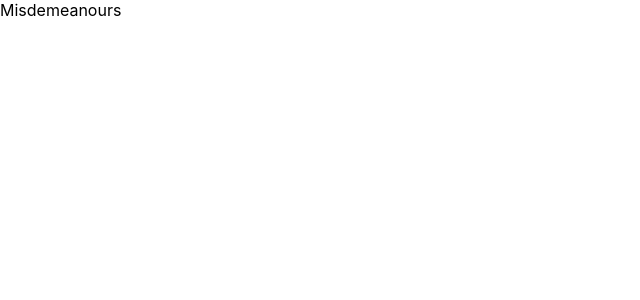
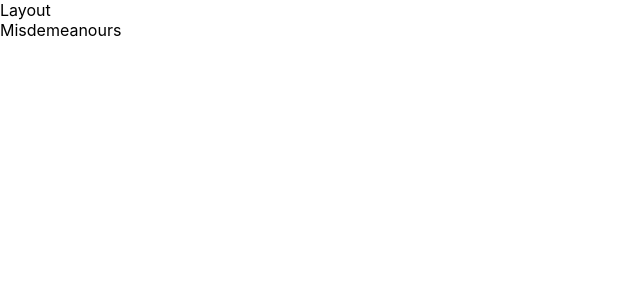
Before and after one commit to woodystock/react-router-faklandia, a React (Create React App) app: page /Misdemeanours in a window 1280 px wide. Shown: the top 300 px of the page, without its empty margins (0-640 px from the left). Built offline with nearby package versions, Linux system fonts and the light colour scheme.

Commit message:
Added Nested Routes

```diff
--- /dev/null
+++ b/src/layouts/FaklandiaLayout.js
@@ -0,0 +1,13 @@
+import { Outlet } from "react-router-dom"
+
+const FaklandiaLayout = () => {
+    return (
+        <div>
+            Layout
+            <Outlet />
+        </div>
+    )
+}
+
+
+export default FaklandiaLayout
--- a/src/routes/FaklandiaRouter.js
+++ b/src/routes/FaklandiaRouter.js
@@ -3,14 +3,17 @@ import Confess from './Confess'
 import FaklandiaHome from './FaklandiaHome'
 import InvalidPath from './InvalidPath'
 import Misdemeaners from './Misdemeanours'
+import FaklandiaLayout from '../layouts/FaklandiaLayout'
 
 const FaklandiaRouter = () => {
     return (
         <Routes>
-            <Route path="/" element={<FaklandiaHome />} />
-            <Route path="/Misdemeanours" element={<Misdemeaners />} />
-            <Route path="/Confess" element={<Confess />} />
-            <Route path="*" element={<InvalidPath />} />
+            <Route path="/" element={<FaklandiaLayout />} >
+                <Route index element={<FaklandiaHome />} />
+                <Route path="/Misdemeanours" element={<Misdemeaners />} />
+                <Route path="/Confess" element={<Confess />} />
+                <Route path="*" element={<InvalidPath />} />
+            </Route>
         </Routes>
     )
 }
```
